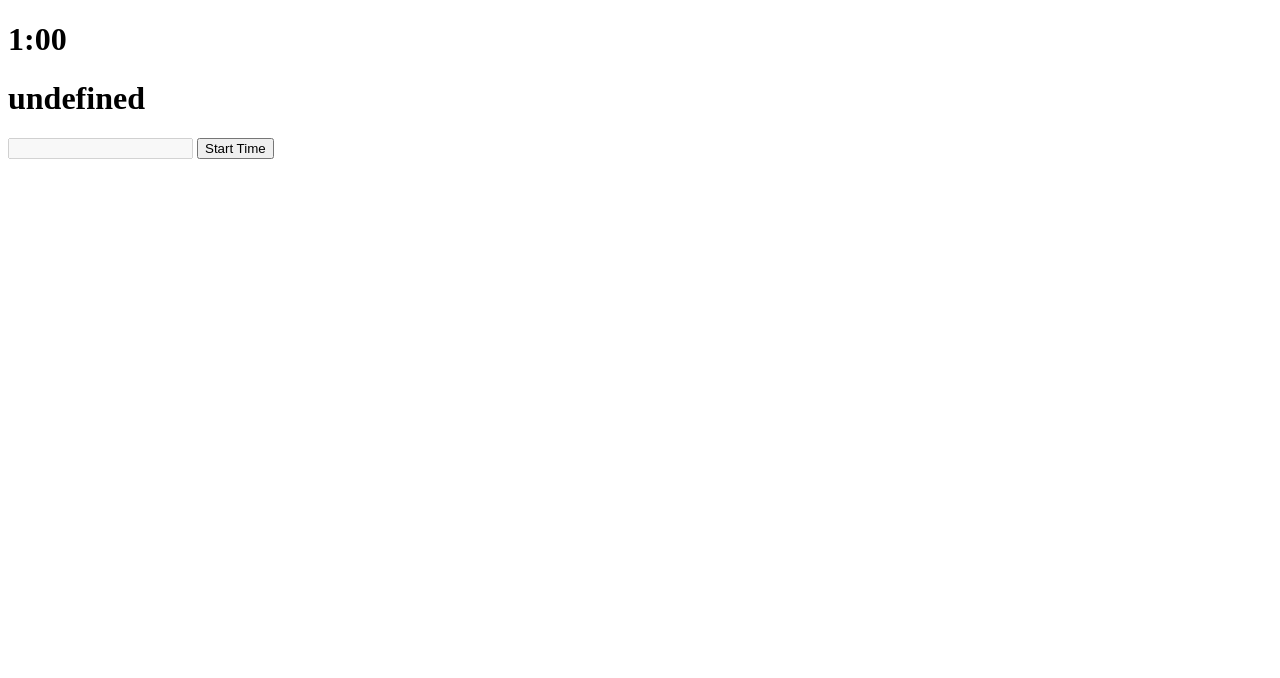
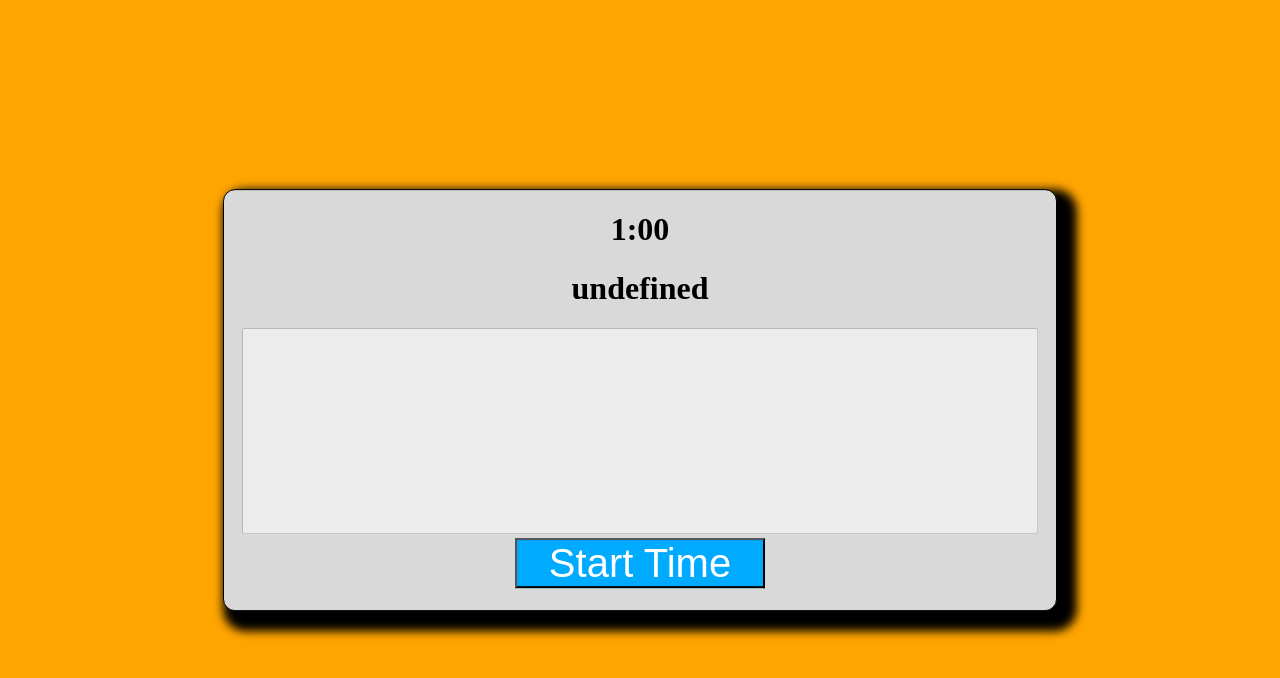
Before and after one commit to WillAshC21/TypingTest, a plain HTML site: page index.html in a window 1280 px wide. Drawn offline with Linux system fonts and the light colour scheme.

Commit message:
Added Background Color and Styles and organization

```diff
--- a/index.html
+++ b/index.html
@@ -8,15 +8,17 @@
     <link rel='stylesheet' type='text/css' media='screen' href='style.css'>
 </head>
 <body>
+    <div class="typing-body">
         <h1 id="typing-time"></h1>
         <h1 id="typing-display"></h1>
-    <input id="typing-value">
+        <textarea id="typing-value"></textarea>
         <button id="start-timer">Start Time</button>
         <h1 id="typing-count"></h1>
         <h1 id="typing-word"></h1>
         <h1 id="typing-space"></h1>
         <h1 id="typing-anon"></h1>
             <h1 id="typing-bnon"></h1>
+    </div>
     <script src='main.js'></script>
 </body>
 </html>
--- a/main.js
+++ b/main.js
@@ -67,7 +67,7 @@ function home() {
 
     // Prints the typed value
     var typeval = document.getElementById('typing-value').value.charAt(counter - 1);
-    wordtype.innerHTML = typeval;
+    // wordtype.innerHTML = typeval;
 
     //Increases Charaters per minute and places into text
     cpm++;
@@ -95,7 +95,7 @@ function home() {
     var remain = (wpm / (60 - second) * 100);
     if (cpm ===  typingMsg[typechoice].length) {
         stop();
-        document.getElementById('typing-anon').innerHTML = Math.round(remain);
+        document.getElementById('typing-anon').innerHTML = "WPM: " +  Math.round(remain);
     }
     console.log(cpm + " " + typingMsg[typechoice].length);
 
--- a/style.css
+++ b/style.css
@@ -0,0 +1,29 @@
+body {
+    background-color: orange;
+}
+.typing-body {
+    position: absolute;
+    top: 50%;
+    left: 50%;
+    transform: translate(-50%, -50%);
+    background-color: #d9d9d9;
+    border-radius: 12px;
+    border-color: black;
+    border-style: solid;
+    border-width: thin;
+    text-align: center;
+    width: 65%;
+    box-shadow: 10px 10px 10px 10px;
+}
+#typing-value {
+    width: 95%;
+    height: 200px;
+    resize: none;
+}
+#start-timer {
+    width: 30%;
+    height: 50px;
+    font-size: 40px;
+    background-color: #00aaff;
+    color: #ffffff;
+}
```
Also changed, not shown: modal.html (added, +14 -0 lines), modal.css (added), modal.js (added). Lines whose indentation alone changed are shown as unchanged.
